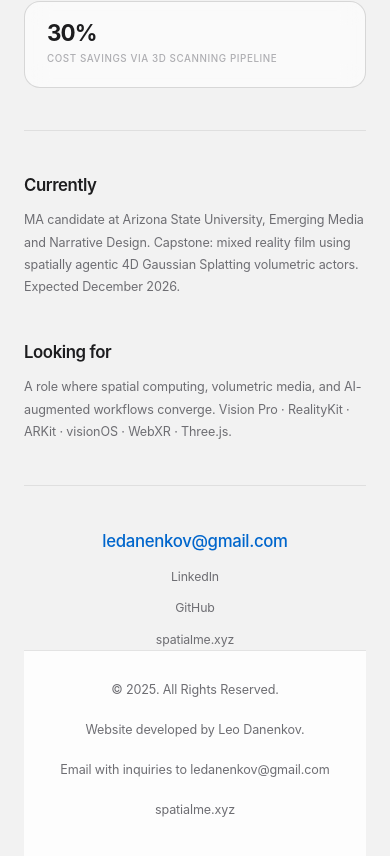
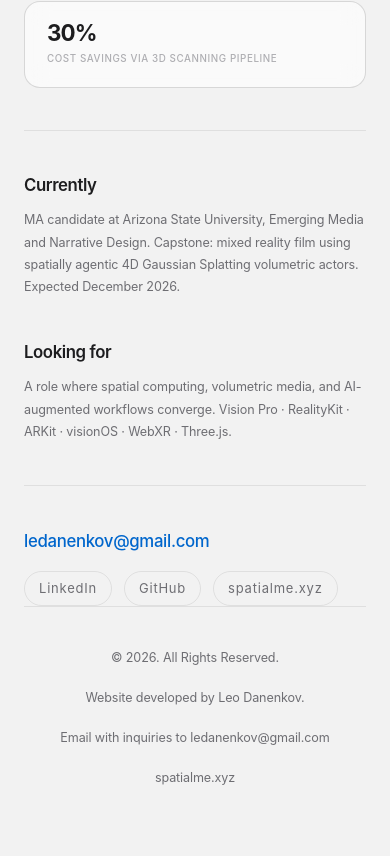
Before and after one commit to arttechleo/Leo_Space, a website: page contact.html in a window 390 px wide. Shown: the part 802-1658 px from the top of the page. Drawn offline with Linux system fonts and the light colour scheme.

Commit message:
fix: footer flush bg, contact pills redesign, copyright 2026

```diff
--- a/contact.html
+++ b/contact.html
@@ -72,6 +72,7 @@
          class="contact-link-primary">
         ledanenkov@gmail.com
       </a>
+      <div class="contact-link-pills">
         <a href="https://linkedin.com/in/ledanenkov"
            class="contact-link"
            target="_blank"
@@ -85,13 +86,14 @@
            target="_blank"
            rel="noopener noreferrer">spatialme.xyz</a>
       </div>
+    </div>
   </main>
 
     <footer>
         <div class="footer-container">
             <!-- Copyright Notice -->
             <div class="footer-copyright">
-                <p>&#169; 2025. All Rights Reserved.</p>
+                <p>&#169; 2026. All Rights Reserved.</p>
                 <p>Website developed by Leo Danenkov.</p>
                 <p>Email with inquiries to ledanenkov@gmail.com</p>
                 <p>spatialme.xyz</p>
--- a/style.css
+++ b/style.css
@@ -1390,11 +1390,9 @@ img {
 
 /* Footer Section — global; applies to every page */
 footer {
-    background: rgba(255, 255, 255, 0.82);
-    backdrop-filter: blur(40px) saturate(180%);
-    -webkit-backdrop-filter: blur(40px) saturate(180%);
-    border-top: 0.5px solid rgba(0, 0, 0, 0.10);
-    padding: 28px 0 36px;
+    background: var(--bg);
+    border-top: 1px solid var(--border);
+    padding: 40px 0 32px;
     text-align: center;
     position: relative;
     z-index: 10;
@@ -1444,11 +1442,11 @@ footer {
 
 .footer-copyright p {
     font-family: -apple-system, sans-serif;
-    font-size: 0.7rem;
-    color: var(--text-secondary);
+    font-size: 12px;
+    color: var(--text-tertiary);
     line-height: 1.9;
     letter-spacing: -0.01em;
-    margin: 14px 0 0;
+    margin: 0;
     padding: 0;
 }
 
@@ -2189,7 +2187,12 @@ iframe {
 
     .contact-links {
         flex-direction: column;
-        align-items: center;
+        align-items: flex-start;
+    }
+
+    .contact-link-pills {
+        flex-direction: column;
+        align-items: flex-start;
     }
 
     .resume-pubs {
@@ -2297,7 +2300,7 @@ body:not(.index-page) .section-divider {
 .contact-links {
     display: flex;
     flex-direction: column;
-    gap: 12px;
+    gap: 16px;
     margin-top: 2em;
 }
 
@@ -2313,16 +2316,28 @@ body:not(.index-page) .section-divider {
     text-decoration: underline;
 }
 
+.contact-link-pills {
+    display: flex;
+    flex-direction: row;
+    flex-wrap: wrap;
+    gap: 12px;
+}
+
 .contact-link {
-    font-size: 0.88rem;
+    font-size: 13px;
     font-weight: 400;
+    letter-spacing: 0.06em;
     color: var(--text-secondary);
     text-decoration: none;
-    letter-spacing: -0.01em;
+    padding: 6px 14px;
+    border: 1px solid var(--border);
+    border-radius: 20px;
+    transition: color 0.2s, border-color 0.2s;
 }
 
 .contact-link:hover {
-    color: var(--accent);
+    color: var(--text-primary);
+    border-color: var(--text-primary);
 }
 
 @media print {
```
Also changed, not shown: about.html (+1 -1 lines), index.html (+1 -1 lines), project-generator.html (+1 -1 lines), project1.html (+1 -1 lines), project10.html (+1 -1 lines), project11.html (+1 -1 lines), project12.html (+1 -1 lines), project2.html (+1 -1 lines), project3.html (+1 -1 lines), project4.html (+1 -1 lines), project5.html (+1 -1 lines), project6.html (+1 -1 lines), project7.html (+1 -1 lines), project8.html (+1 -1 lines), 4 more files. Lines whose indentation alone changed are shown as unchanged.
